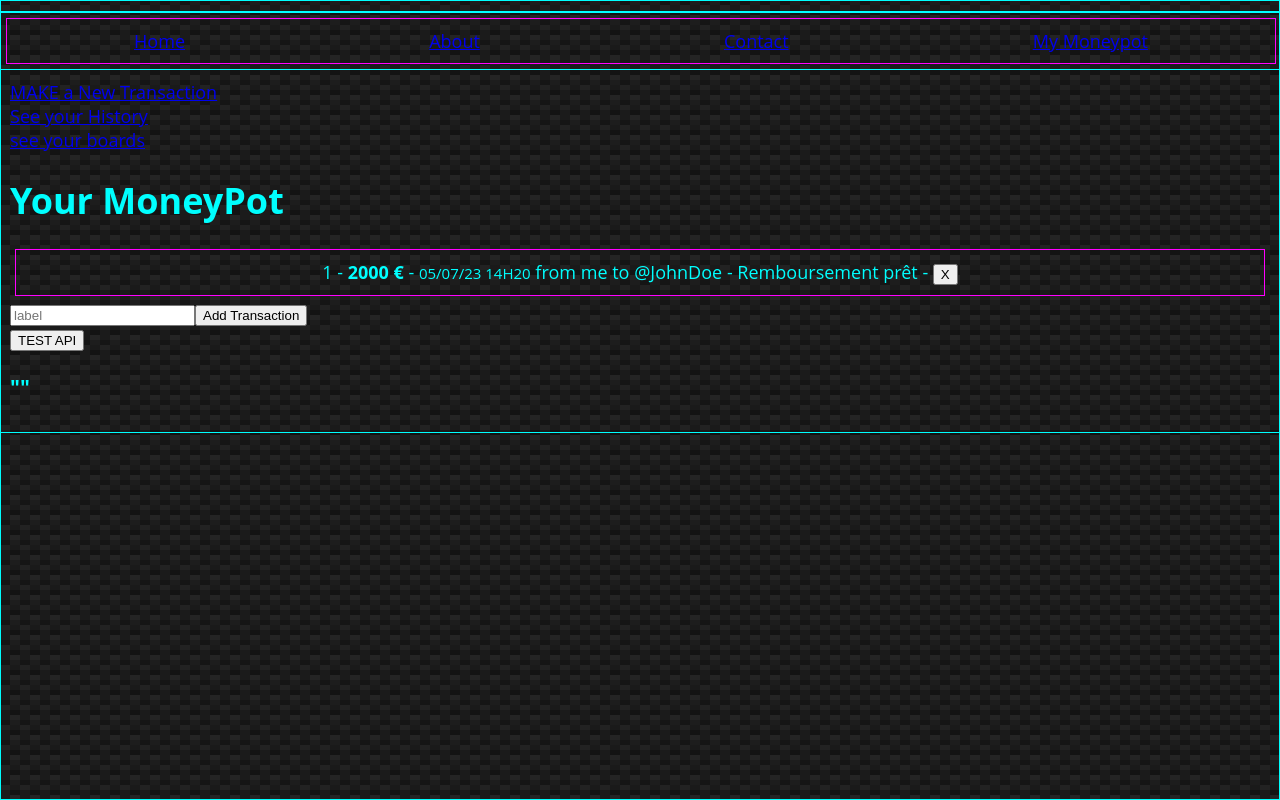
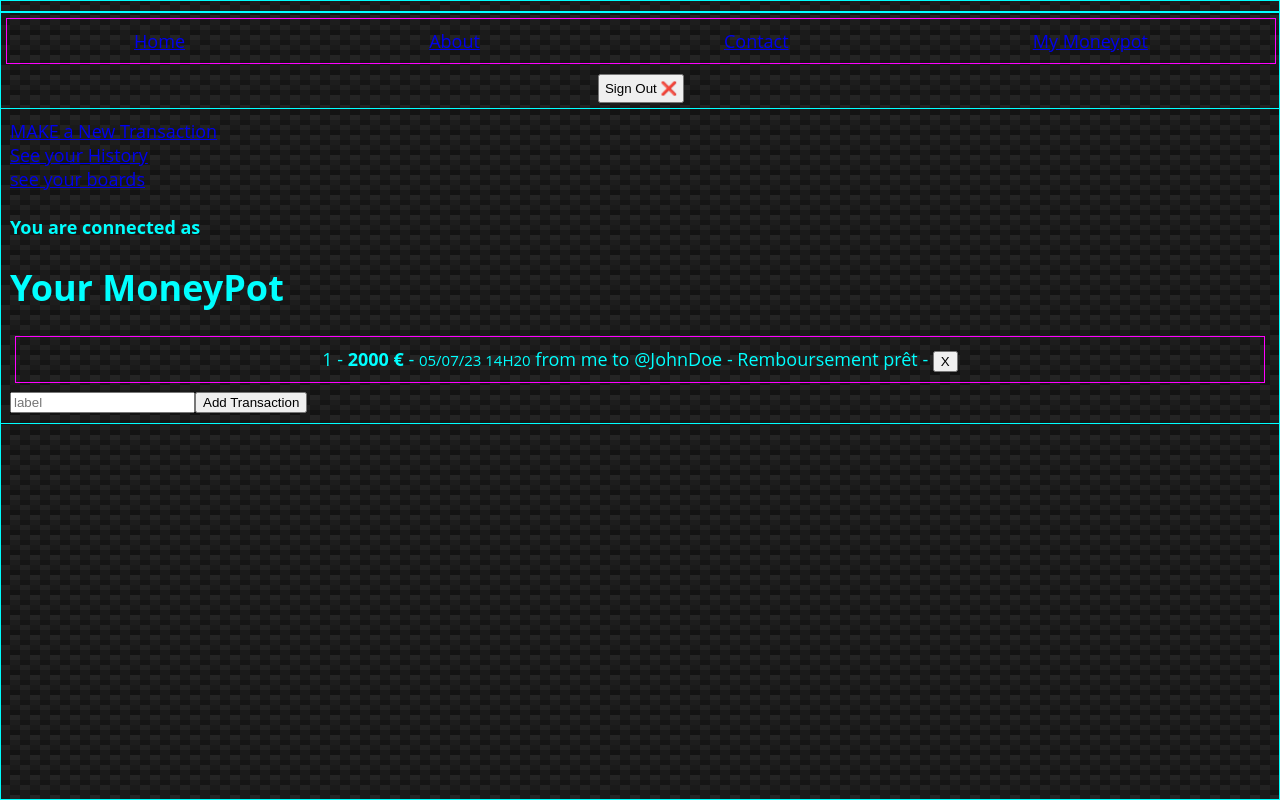
Before and after one commit to ECPGPP/MoneyTalk-front-reactJS, a React (Create React App) app in the folder app/: page /money_pot in a window 1280 px wide. Built offline with nearby package versions, Linux system fonts and the light colour scheme.

Commit message:
logout & setcookie with username & token

```diff
--- /dev/null
+++ b/app/src/assets/Logout.scss
@@ -0,0 +1,13 @@
+.logout {
+
+  margin: 5px;
+  padding: 5px;
+
+  button{
+    padding: 5px;
+    border: 1px solid red ;
+    border-radius: 5px;
+    text-align: center;
+  }
+
+}
--- /dev/null
+++ b/app/src/components/IdentityDisplayer.tsx
@@ -0,0 +1,20 @@
+import React, { useState } from "react";
+import { Cookies, useCookies } from "react-cookie";
+
+
+function IdentityDisplayer(){
+
+    const [cookies, setCookies, removeCookies] = useCookies();
+    const username = cookies['username'];
+    console.log(username)
+
+    return(
+        <div>
+            <h4>
+                You are connected as { username }
+            </h4>
+        </div>
+    )
+}
+
+export default IdentityDisplayer
--- a/app/src/components/Index.tsx
+++ b/app/src/components/Index.tsx
@@ -12,3 +12,5 @@ export { default as NewTransaction } from '../pages/NewTransaction';
 
 // components
 export { default as Navbar } from '../components/Navbar';
+export { default as MoneyPotMenu } from '../components/MoneyPotMenu';
+export { default as IdentytiDisplayer } from '../components/IdentityDisplayer'
--- a/app/src/components/MoneyPotMenu.tsx
+++ b/app/src/components/MoneyPotMenu.tsx
@@ -1,4 +1,5 @@
-import { Link, Outlet } from "react-router-dom";
+import { Link, Outlet } from 'react-router-dom';
+import '../assets/Logout.scss'
 
 function MoneyPotMenu() {
     return (
--- a/app/src/components/Navbar.tsx
+++ b/app/src/components/Navbar.tsx
@@ -1,8 +1,20 @@
 import React from "react";
 import "../assets/Navbar.scss";
-import { BrowserRouter, Route, Link } from "react-router-dom";
+import { BrowserRouter, Route, Link, Navigate, useNavigate } from "react-router-dom";
+import { Cookies, useCookies } from "react-cookie";
+
 
 function Navbar() {
+
+  const [cookies, setCookies, removeCookies] = useCookies()
+  const navigate = useNavigate()
+
+  const handleLogout = () => {
+      removeCookies('username')
+      removeCookies('token')
+      navigate('/login')
+  }
+
   return (
     <nav className="navbar">
       <ul>
@@ -11,6 +23,10 @@ function Navbar() {
         <li><Link to="/contact">Contact</Link></li>
         <li><Link to="/money_pot">My Moneypot</Link></li>
       </ul>
+
+{/* if current route logine || register don't display logout */}
+      <button className="logout" onClick={handleLogout} > Sign Out ❌ </button>
+
     </nav>
   );
 }
--- a/app/src/pages/Login.tsx
+++ b/app/src/pages/Login.tsx
@@ -54,6 +54,7 @@ function Login(props: any) {
 
             //cookie setup
             setCookies('token', accessToken)
+            setCookies('username', username)
 
             //redirect to MoneyPot/
             navigate('/money_pot');
--- a/app/src/pages/MoneyPot.tsx
+++ b/app/src/pages/MoneyPot.tsx
@@ -2,7 +2,10 @@ import React, { ChangeEvent, useState } from 'react';
 import logo from './logo.svg';
 import '../assets/MoneyPot.scss';
 import axios from 'axios';
-import MoneyPotMenu from '../components/MoneyPotMenu';
+
+import { MoneyPotMenu, IdentytiDisplayer } from '../components/Index';
+import { useCookies } from 'react-cookie';
+import { Navigate, useNavigate } from 'react-router-dom';
 
 // import AuthContext from '../context/AuthProvider';
 // const  rqtest = axios.get('http://localhost:8000/api/money_pot/6').then(res=>{
@@ -10,8 +13,19 @@ import MoneyPotMenu from '../components/MoneyPotMenu';
 // })
 // console.log('sisi')
 
+function MoneyPot() {
 
-function MoneyPot() {
+  const navigate = useNavigate()
+  const [cookies, setCookies, removeCookies] = useCookies();
+  const [isLog, setIsLog] = useState(false)
+
+
+  // if (cookies['username']){
+  //   setIsLog(true);
+  // }
+  // if (isLog != true ){
+  //   navigate('/Login')
+  // }
 
     const [transactions, setTransactions] = useState([
       {
@@ -27,20 +41,21 @@ function MoneyPot() {
 
   const [newTransaction, setNewTransaction] = useState("");
   const [data, setData] = useState('')
-  const getMoneyPotDetails = async (id: number)=>{
-    try {
-      await axios.get('http://localhost:8000/api/money_pot/'+id).then(
-        res => {
-          const data = res.data
-          console.log(data)
-          setData(data)
-        }
-      )
-    } catch (error) {
-      console.log("!oula probleme!")
-      console.log(error)
-    }
-  }
+
+  // const getMoneyPotDetails = async (id: number) => {
+  //   try {
+  //     await axios.get('http://localhost:8000/api/money_pot/' + id).then(
+  //       res => {
+  //         const data = res.data
+  //         console.log(data)
+  //         setData(data)
+  //       }
+  //     )
+  //   } catch (error) {
+  //     console.log("!oula probleme!")
+  //     console.log(error)
+  //   }
+  // }
 
   // mais, il est dégueulasse ce type any !
   // methode pas ouf parceque pas de rerender = dangereux.
@@ -55,10 +70,10 @@ function MoneyPot() {
     setTransactions(transactionsCopyUpdated);
   }
 
-  const handleSubmit = (event : React.FormEvent<HTMLFormElement>) => {
+  const handleSubmit = (event: React.FormEvent<HTMLFormElement>) => {
     event.preventDefault();
     const transactionsCopy = [...transactions];
-    const id = transactionsCopy.length+1
+    const id = transactionsCopy.length + 1
     const Amount = "666 €"
     const Date = "11/07/23\r17H00"
     const Sender = "me"
@@ -80,18 +95,19 @@ function MoneyPot() {
 
   }
 
-  // TOUNSHIT : mais, il est dégueulasse ce type any !
-  const handleChange = (event : any) => {
+  const handleChange = (event: any) => {
     setNewTransaction(event.target.value);
   }
 
   return (
     <div className='moneypot'>
-      <MoneyPotMenu/>
+      <MoneyPotMenu />
+      <IdentytiDisplayer />
+
       <h1>Your MoneyPot</h1>
 
       <ul>
-        {transactions.map((transaction)=>{
+        {transactions.map((transaction) => {
           return <li key={transaction.id}>
             {transaction.id} -&nbsp;
             <strong>{transaction.Amount}</strong> -&nbsp;
@@ -108,12 +124,12 @@ function MoneyPot() {
           value={newTransaction}
           onChange={handleChange}
           type="text"
-          placeholder='label'/>
+          placeholder='label' />
         <button>Add Transaction</button>
       </form>
 
-      <button onClick={() => getMoneyPotDetails(6)}>TEST API</button>
-      <h3>{JSON.stringify(data)}</h3>
+      {/* <button onClick={() => getMoneyPotDetails(6)}>TEST API</button>
+      <h3>{JSON.stringify(data)}</h3> */}
     </div>
   );
 }
```
Lines whose indentation alone changed are shown as unchanged.
